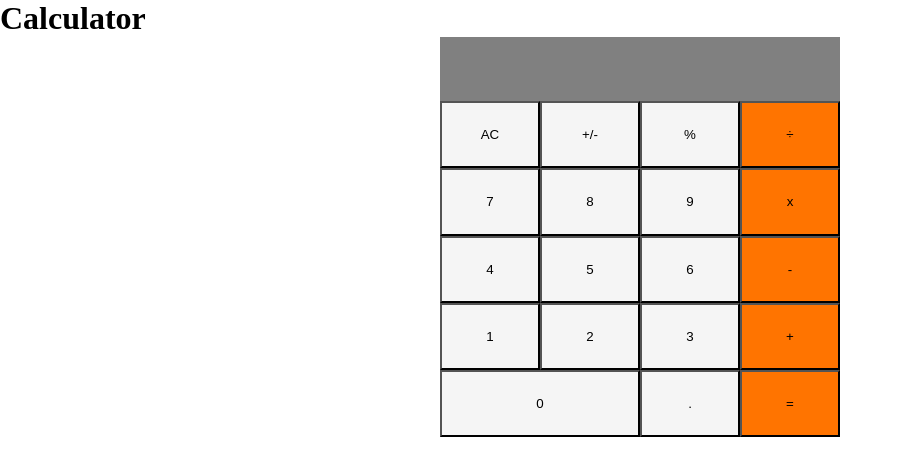
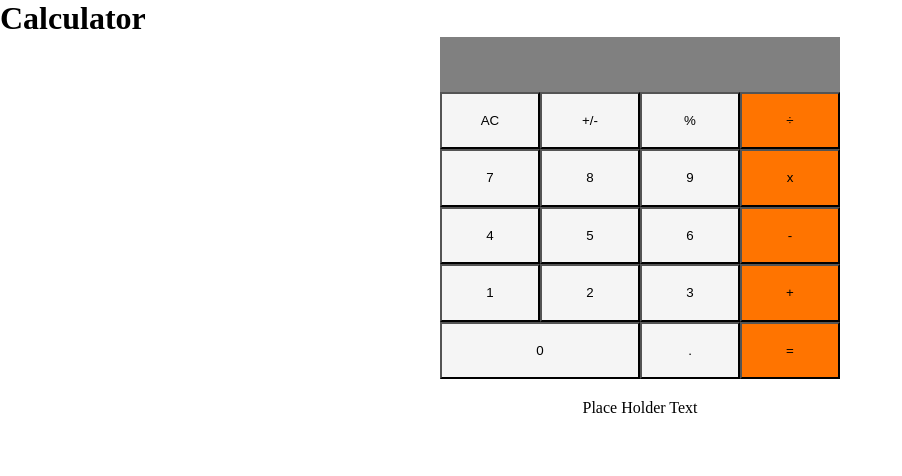
Before and after one commit to Diegogagan2587/math-magicians, a React (Create React App) app: page / in a window 1280 px wide. Shown: the top 476 px of the page, without its empty margins (0-902 px from the left). Built offline with nearby package versions, Linux system fonts and the light colour scheme.

Commit message:
import and render Quote component

```diff
--- a/src/components/Calculator.js
+++ b/src/components/Calculator.js
@@ -1,6 +1,7 @@
 import React, { useState } from 'react';
 import calculate from './logic/calculate';
 import CalcInputs from './inputs';
+import Quotes from './quotes';
 
 const Calculator = () => {
   const [mathResult, setMathResult] = useState({});
@@ -17,6 +18,7 @@ const Calculator = () => {
         {mathResult.next}
       </div>
       <CalcInputs eventHandler={eventHandler} />
+      <Quotes />
     </div>
   );
 };
```
